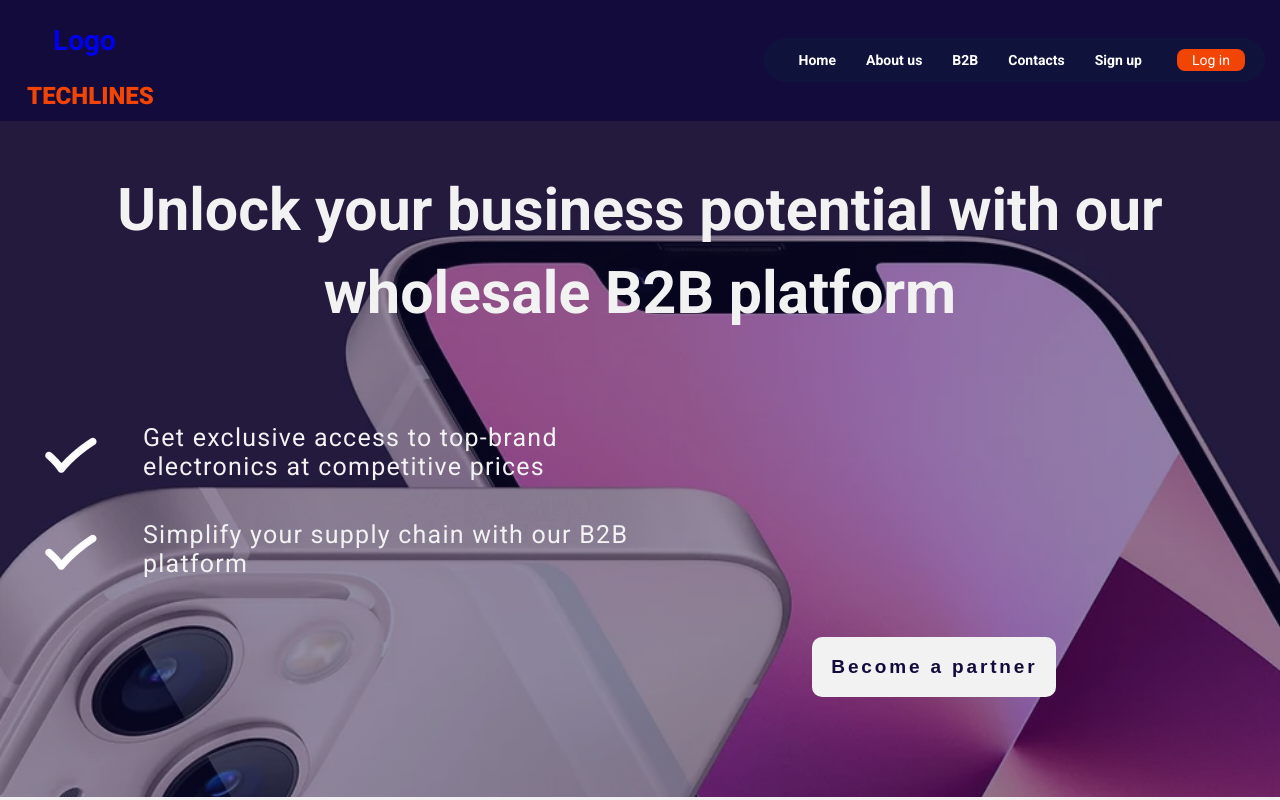
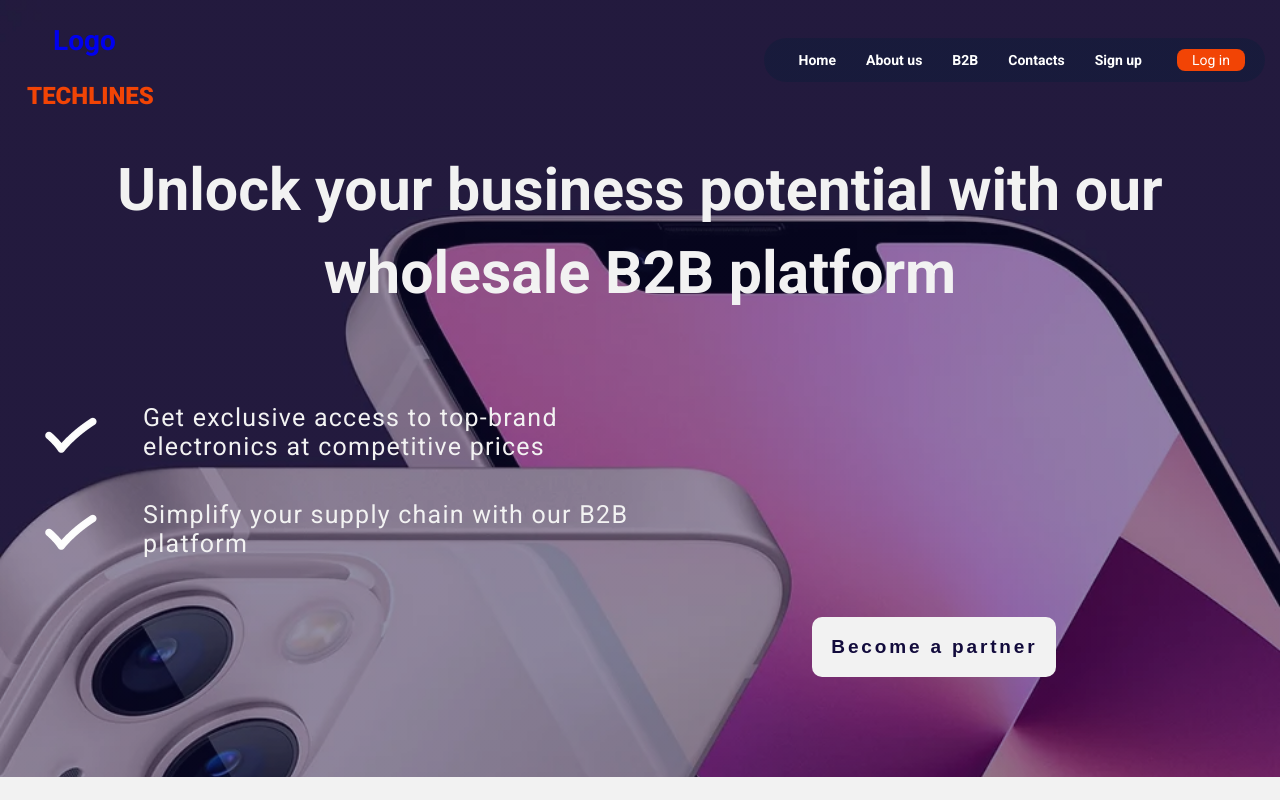
Before and after one commit to liliachekh/techline, a React (Create React App) app in the folder client/: page / in a window 1280 px wide. Shown: the top 800 px of the page. Built offline with nearby package versions, Linux system fonts and the light colour scheme; a web font is replaced by a local one.

Commit message:
change some styles

```diff
--- a/client/src/components/Header/header.module.scss
+++ b/client/src/components/Header/header.module.scss
@@ -11,7 +11,11 @@ a {
     color: #202025;
     font-size: 14px;
     background-color: #120B3C;
+    z-index: 28;
 
+    @media (min-width: 768px) {
+      background-color: transparent;
+    }
 
     .wrapper {
         transition: all .4s ease-out;
--- a/client/src/components/becomePartner/becomePartner.module.scss
+++ b/client/src/components/becomePartner/becomePartner.module.scss
@@ -1,7 +1,6 @@
 .becomePartner {
     margin: 20px auto 0;
     color: rgb(242,242,242);
-
 
     &__wrapper {
         background: linear-gradient(rgba(13, 11, 64, 0.45), rgba(13, 11, 64, 0.45)), url("../../../public/images/Home.webp") no-repeat center top/ cover;
@@ -62,7 +61,7 @@
       font-weight: 700;
       color: #120B3C;
       font-size: 19px;
-      transition: all 0.2s ease, visibility 0s;
+      transition: all 0.4s ease-out, visibility 0s;
       background: #F2F2F2;
       border: 2px solid transparent;
       border-radius: 10px;
@@ -75,6 +74,8 @@
       }
     }
     @media (min-width: 768px) {
+
+      margin-top: 0;
 
       &__wrapper{
         // display: block;
```
